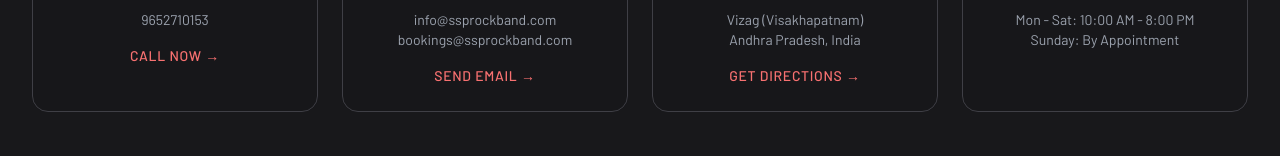
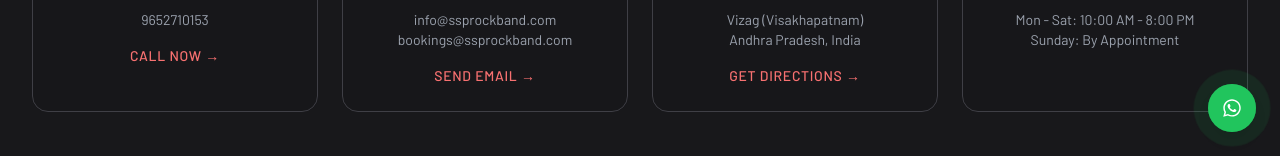
Before and after one commit to octaleadsprivatelimited-cloud/SSP-Rock-Band, a React (Vite) app in the folder frontend/: page /contact in a window 1280 px wide. Shown: the part 644-800 px from the top of the page. Built offline with nearby package versions, Linux system fonts and the light colour scheme.

Commit message:
Add FloatingWhatsApp component and update App.jsx

```diff
--- a/frontend/src/App.jsx
+++ b/frontend/src/App.jsx
@@ -1,6 +1,7 @@
 import { BrowserRouter as Router, Routes, Route } from 'react-router-dom';
 import Navbar from './components/Navbar';
 import Footer from './components/Footer';
+import FloatingWhatsApp from './components/FloatingWhatsApp';
 import Home from './pages/Home';
 import About from './pages/About';
 import Services from './pages/Services';
@@ -26,6 +27,7 @@
           </Routes>
         </main>
         <Footer />
+        <FloatingWhatsApp />
       </div>
     </Router>
   );
--- /dev/null
+++ b/frontend/src/components/FloatingWhatsApp.jsx
@@ -0,0 +1,54 @@
+import { useState } from 'react';
+import { motion, AnimatePresence } from 'framer-motion';
+import { FaWhatsapp, FaTimes } from 'react-icons/fa';
+
+const FloatingWhatsApp = () => {
+  const [isHovered, setIsHovered] = useState(false);
+  const phoneNumber = '919652710153';
+  const message = 'Hi! I\'m interested in booking SSP Rock Band for my event.';
+
+  const whatsappUrl = `https://wa.me/${phoneNumber}?text=${encodeURIComponent(message)}`;
+
+  return (
+    <div className="fixed bottom-6 right-6 z-50">
+      {/* Tooltip */}
+      <AnimatePresence>
+        {isHovered && (
+          <motion.div
+            initial={{ opacity: 0, x: 20, scale: 0.8 }}
+            animate={{ opacity: 1, x: 0, scale: 1 }}
+            exit={{ opacity: 0, x: 20, scale: 0.8 }}
+            className="absolute bottom-full right-0 mb-3 whitespace-nowrap"
+          >
+            <div className="bg-white text-dark-900 px-4 py-2 rounded-lg shadow-lg text-sm font-medium">
+              Chat with us on WhatsApp!
+              <div className="absolute bottom-0 right-6 transform translate-y-1/2 rotate-45 w-3 h-3 bg-white" />
+            </div>
+          </motion.div>
+        )}
+      </AnimatePresence>
+
+      {/* WhatsApp Button */}
+      <motion.a
+        href={whatsappUrl}
+        target="_blank"
+        rel="noopener noreferrer"
+        onMouseEnter={() => setIsHovered(true)}
+        onMouseLeave={() => setIsHovered(false)}
+        whileHover={{ scale: 1.1 }}
+        whileTap={{ scale: 0.95 }}
+        className="relative flex items-center justify-center w-12 h-12 bg-green-500 rounded-full shadow-lg hover:bg-green-600 transition-colors group"
+        aria-label="Chat on WhatsApp"
+      >
+        {/* Pulse animation */}
+        <span className="absolute inset-0 rounded-full bg-green-500 animate-ping opacity-25" />
+        <span className="absolute inset-0 rounded-full bg-green-500 animate-pulse opacity-50" />
+
+        {/* Icon */}
+        <FaWhatsapp className="text-white text-xl relative z-10" />
+      </motion.a>
+    </div>
+  );
+};
+
+export default FloatingWhatsApp;
```
